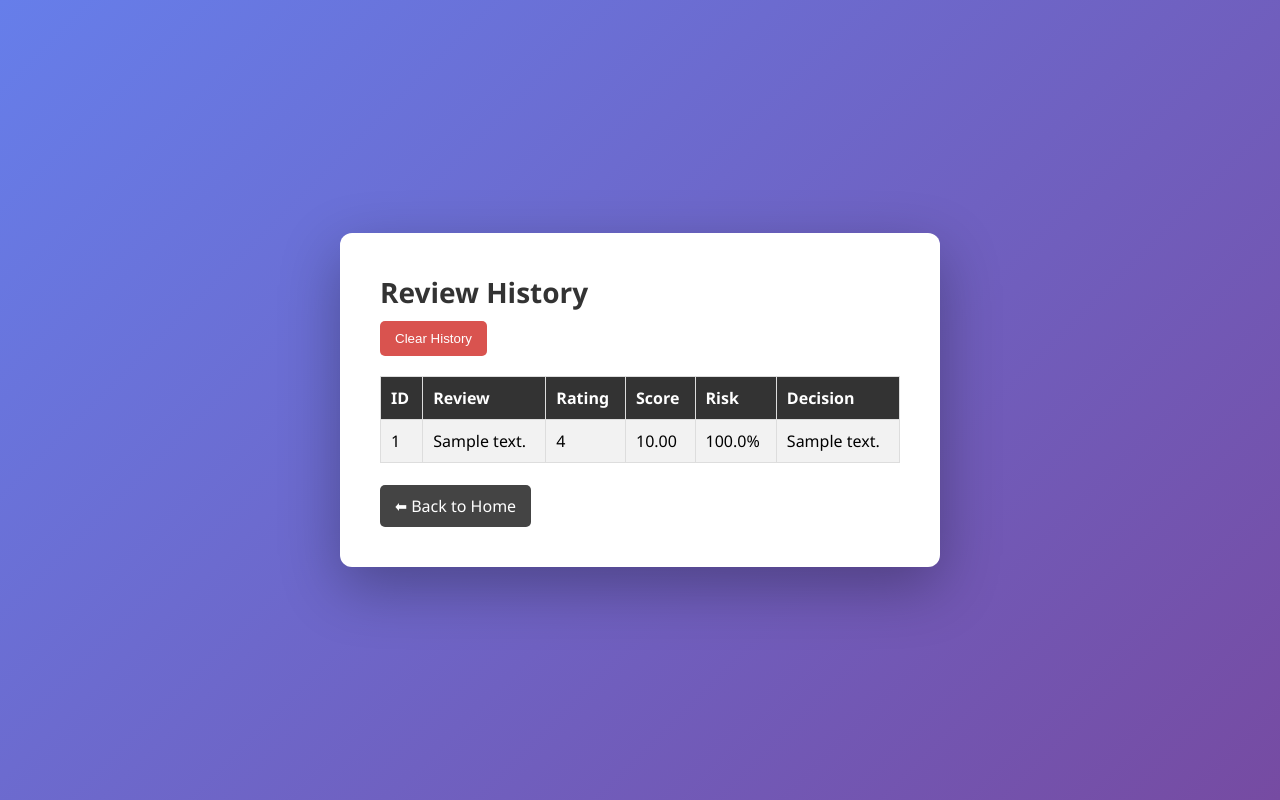
After one commit to Arshia-Sood/Authenticity-Detection-System, a Flask app: page /history in a window 1280 px wide. The commit adds this page. Run offline with Flask 3, Linux system fonts and the light colour scheme; tables that the repository leaves empty hold one stand-in row (values such as "Sample post"); parts of the project's set-up code (start-up, migrations or seed data) failed here and were passed over.

Commit message:
Enhancement: improve UI consistency and styling across pages

```diff
--- a/src/predict.py
+++ b/src/predict.py
@@ -34,7 +34,7 @@ def predict_review(review_text,star_rating):
 
     result = {
         "score": float(df.loc[0, "anomaly_score"]),
-        "risk": normalized_score,
+        "risk": float(normalized_score),
         "decision": df.loc[0, "decision"],
         "mismatch": float(df.loc[0, "mismatch"]),
         "length_dev": float(df.loc[0, "length_deviation"]),
--- a/static/style.css
+++ b/static/style.css
@@ -283,3 +283,45 @@ input[type="range"]::-moz-range-thumb:hover {
         grid-template-columns: 1fr;
     }
 }
+.history-table {
+    width: 100%;
+    border-collapse: collapse;
+    margin-top: 20px;
+}
+
+.history-table th, .history-table td {
+    border: 1px solid #ddd;
+    padding: 10px;
+    text-align: left;
+}
+
+.history-table th {
+    background-color: #333;
+    color: white;
+}
+
+.history-table tr:nth-child(even) {
+    background-color: #f2f2f2;
+}
+
+.back-btn {
+    display: inline-block;
+    padding: 10px 15px;
+    background-color: #444;
+    color: white;
+    text-decoration: none;
+    border-radius: 5px;
+}
+
+.clear-btn {
+    background-color: #d9534f;
+    color: white;
+    padding: 10px 15px;
+    border: none;
+    border-radius: 5px;
+    cursor: pointer;
+}
+
+.clear-btn:hover {
+    background-color: #c9302c;
+}
--- /dev/null
+++ b/templates/history.html
@@ -0,0 +1,41 @@
+<!DOCTYPE html>
+<html>
+<head>
+    <title>Review History</title>
+    <link rel="stylesheet" href="{{ url_for('static', filename='style.css') }}">
+</head>
+<body>
+    <div class="container">
+
+        <h1>Review History</h1>
+        <form method="POST" action="/clear_history" style="margin-bottom:20px;">
+            <button type="submit" class="clear-btn">Clear History</button>
+        </form>
+        <table class="history-table">
+            <tr>
+                <th>ID</th>
+                <th>Review</th>
+                <th>Rating</th>
+                <th>Score</th>
+                <th>Risk</th>
+                <th>Decision</th>
+            </tr>
+
+            {% for r in reviews %}
+            <tr>
+                <td>{{ r.id }}</td>
+                <td>{{ r.review_text }}</td>
+                <td>{{ r.rating }}</td>
+                <td>{{ "%.2f"|format(r.score) }}</td>
+                <td>{{ (r.risk * 100)|round(2) }}%</td>
+                <td>{{ r.decision }}</td>
+            </tr>
+            {% endfor %}
+        </table>
+
+        <br>
+        <a href="/" class="back-btn">⬅ Back to Home</a>
+
+    </div>
+</body>
+</html>
--- a/templates/index.html
+++ b/templates/index.html
@@ -5,6 +5,9 @@
     <meta name="viewport" content="width=device-width, initial-scale=1.0">
     <title>Trust Lens - Review Authenticity Detection</title>
     <link rel="stylesheet" href="{{ url_for('static', filename='style.css') }}">
+    <div style="text-align:center; margin-top:20px;">
+        <a href="/history" class="back-btn">View History</a>
+</div>
 </head>
 <body>
     <div class="container">
```
